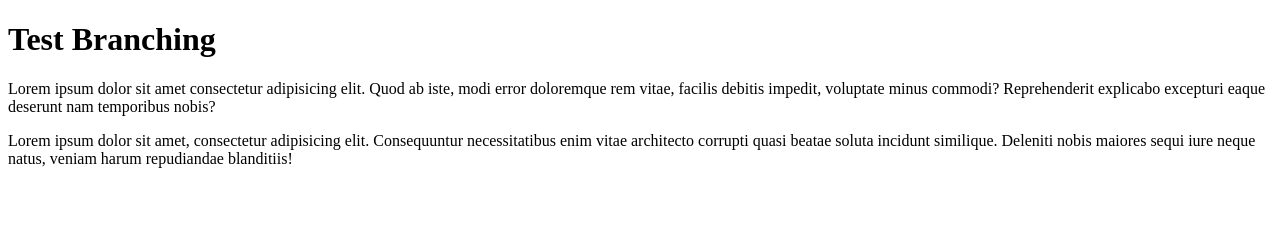
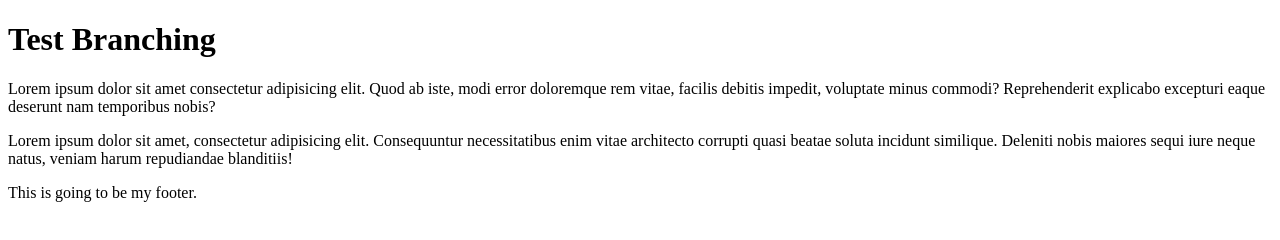
Before and after one commit to martin-dyulgerov/test-repository2, a plain HTML site: page index.html in a window 1280 px wide. Drawn offline with Linux system fonts and the light colour scheme.

Commit message:
Create a footer

```diff
--- a/index.html
+++ b/index.html
@@ -17,6 +17,10 @@
     <p>Lorem ipsum dolor sit amet, consectetur adipisicing elit. Consequuntur necessitatibus enim vitae architecto
         corrupti quasi beatae soluta incidunt similique. Deleniti nobis maiores sequi iure neque natus, veniam harum
         repudiandae blanditiis!</p>
-</body>
+
+    <footer>
+        <p>This is going to be my footer.</p>
+    </footer>
+    </body>
 
 </html>
```
